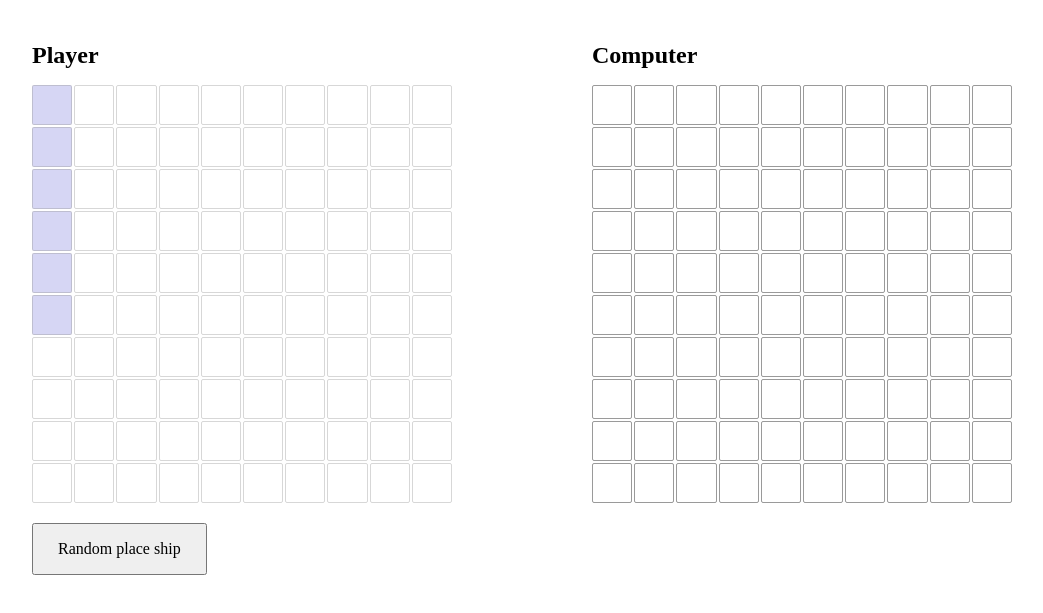
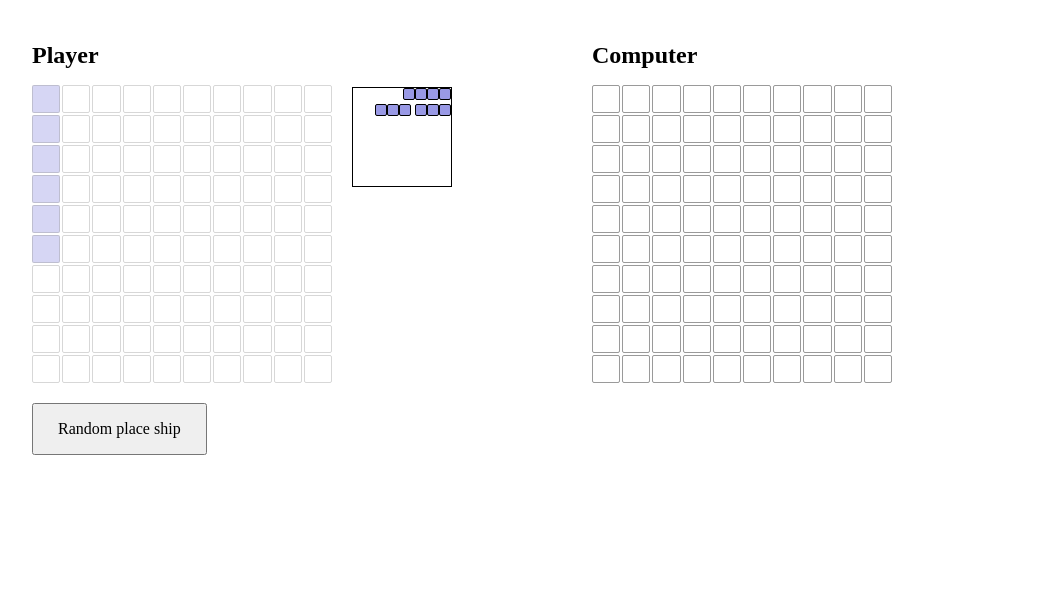
Before and after one commit to EthanTran02/battleship, a website built with webpack: page src/template.html in a window 1280 px wide. Shown: the part 81-694 px from the top of the page, without its empty margins (118-1161 px from the left). Built offline with nearby package versions, Linux system fonts and the light colour scheme.

Commit message:
Create status board

```diff
--- a/src/style.css
+++ b/src/style.css
@@ -102,9 +102,17 @@ body > h1 {
 
 .cell {
   width: auto;
-  height: 40px;
+  height: 28px;
   border: 1px solid rgba(0, 0, 0, 0.395);
   border-radius: 2px;
+}
+/* board */
+#board-container1 {
+  width: 300px;
+}
+
+#board-container2 {
+  width: 300px;
 }
 
 /* computer board */
@@ -169,3 +177,64 @@ body > h1 {
   margin-top: 20px;
   padding: 12px 24px;
 }
+
+/* game status */
+
+#main > div {
+  position: relative;
+}
+
+#game-stat {
+  border: 1px solid black;
+  position: absolute;
+  height: 100px;
+  width: 100px;
+
+  right: 0;
+  top: 50px;
+}
+
+/* ships4 */
+
+#ship-4 {
+  margin-bottom: 4px;
+}
+#ship-4 > .ship-41 {
+  display: flex;
+  justify-content: end;
+}
+
+#ship-4 > .ship-41 > .ship {
+  border: 1px solid black;
+  width: 12px;
+  height: 12px;
+  border-radius: 2px;
+}
+
+/* ship3  */
+#ship-3 {
+  display: flex;
+  justify-content: end;
+  gap: 4px;
+}
+
+#ship-3 > .ship-31 {
+  display: flex;
+  justify-content: end;
+}
+#ship-3 > .ship-32 {
+  display: flex;
+  justify-content: end;
+}
+#ship-3 > .ship-31 > .ship {
+  border: 1px solid black;
+  width: 12px;
+  height: 12px;
+  border-radius: 2px;
+}
+#ship-3 > .ship-32 > .ship {
+  border: 1px solid black;
+  width: 12px;
+  height: 12px;
+  border-radius: 2px;
+}
--- a/src/template.html
+++ b/src/template.html
@@ -13,6 +13,29 @@
     <h1>Battleship</h1>
     <section id="main">
       <div>
+        <div id="game-stat">
+          <div id="ship-4">
+            <div class="ship-41">
+              <div class="ship"></div>
+              <div class="ship"></div>
+              <div class="ship"></div>
+              <div class="ship"></div>
+            </div>
+          </div>
+          <div id="ship-3">
+            <div class="ship-31">
+              <div class="ship"></div>
+              <div class="ship"></div>
+              <div class="ship"></div>
+            </div>
+            <div class="ship-32">
+              <div class="ship"></div>
+              <div class="ship"></div>
+              <div class="ship"></div>
+            </div>
+          </div>
+
+        </div>
         <h2>Player</h2>
         <div id="board-container1"></div>
         <button id="random">Random place ship</button>
```
